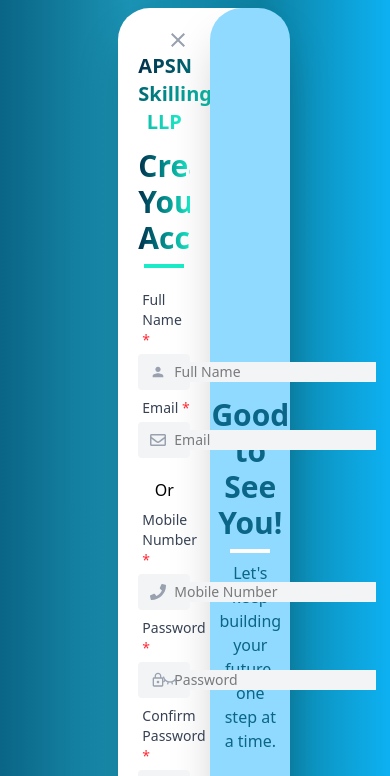
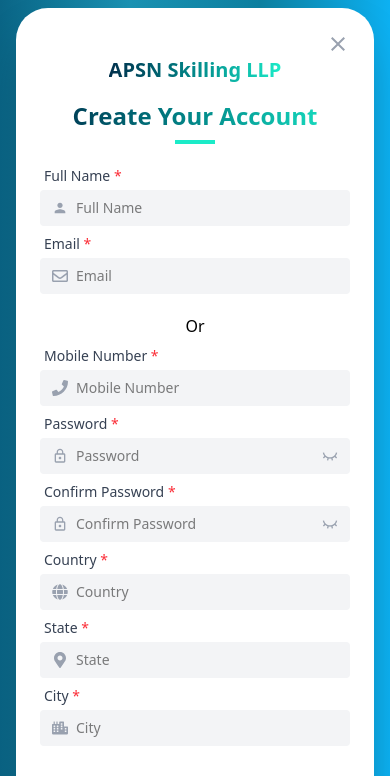
Before and after one commit to vedantgolegaonkar/Components, a Next.js app: page /signup in a window 390 px wide. Shown: the top 776 px of the page. Built offline with nearby package versions, Linux system fonts and the light colour scheme.

Commit message:
responsive auth pages

```diff
--- a/src/app/signup/page.js
+++ b/src/app/signup/page.js
@@ -110,21 +110,15 @@ export default function SignUp() {
 
 return (
   <div className="relative flex flex-col items-center justify-center min-h-screen py-2 bg-[linear-gradient(to_right,_#0A6586,_#1B93B4,_#0D81A1,_#0DB1F2)] overflow-hidden">
-      {/* <div
-        className="absolute inset-0 bg-cover bg-center z-0"
-        style={{
-          backgroundImage: "url('/background.jpg')",
-          opacity: 1,
-        }}
-      ></div> */}
     <Toaster position="top-right" />
-      <main className="flex flex-col items-center justify-center w-full flex-1 px-20 text-center">
+    <main className="flex flex-col items-center justify-center w-full flex-1 px-4 sm:px-8 md:px-12 lg:px-20 text-center">
       <div
-          className={`bg-white rounded-4xl shadow-2xl flex w-2/3 max-w-4xl transform transition-all duration-300 ${
+        className={`bg-white rounded-4xl shadow-2xl flex flex-col md:flex-row w-full max-w-4xl transition-all duration-300 ${
           isClosing ? 'opacity-0 scale-90' : 'opacity-100 scale-100'
         }`}
       >
-          <div className="w-3/5 p-5">
+        {/* Left Form Section */}
+        <div className="w-full md:w-3/5 p-6 sm:p-10 lg:p-14">
           <div className="flex justify-end">
             <button
               onClick={handleClose}
@@ -134,15 +128,17 @@ export default function SignUp() {
               <IoMdClose />
             </button>
           </div>
-            <div className="text-center font-bold text-xl">
+
+          <div className="text-center font-bold text-xl sm:text-2xl mb-4">
             <span className="text-transparent bg-clip-text bg-gradient-to-r from-[#01304C] to-[#1BEBC8]">
               {companyName}
             </span>
           </div>
-            <div className="py-3">
-              <h2 className="text-3xl font-bold text-transparent bg-clip-text bg-gradient-to-r from-[#01304C] to-[#1BEBC8] mb-2">
+
+          <h2 className="text-2xl sm:text-3xl font-bold text-transparent bg-clip-text bg-gradient-to-r from-[#01304C] to-[#1BEBC8] mb-2">
             {accountCreate}
           </h2>
+
           <div className="border-2 w-10 border-[#1BEBC8] inline-block mb-4"></div>
 
           <form
@@ -232,8 +228,7 @@ export default function SignUp() {
                   error={errors.city}
                   required={true}
                 />
-
-                <div className="w-64 text-sm text-gray-500 mb-4 mt-5">
+            <div className="w-full sm:w-64 text-sm text-gray-500 mb-4 mt-5">
               {signing}{' '}
               <Link
                 href="/terms"
@@ -258,7 +253,7 @@ export default function SignUp() {
             <button
               type="submit"
               disabled={!isValid || loading}
-                  className={`mt-4 w-full py-2 rounded-full font-semibold transition-colors duration-300 ${
+              className={`mt-4 w-full sm:w-64 py-2 rounded-full font-semibold transition-colors duration-300 ${
                 loading || !isValid
                   ? 'bg-gray-300 text-white cursor-not-allowed'
                   : 'bg-[#1BEBC8] text-white hover:bg-[#17c6ad]'
@@ -268,17 +263,15 @@ export default function SignUp() {
             </button>
           </form>
         </div>
-          </div>
 
-          <div className="w-2/5 bg-[#90DAFF] text-[#0A6586] rounded-4xl py-36 px-10 flex flex-col items-center justify-center shadow-2xl">
-            <h2 className="text-3xl font-bold mb-2">{signInTitle}</h2>
+        {/* Right Panel - Hidden on small screens */}
+        <div className="hidden md:flex w-full md:w-2/5 bg-[#90DAFF] text-[#0A6586] rounded-b-4xl md:rounded-bl-none md:rounded-tr-4xl md:rounded-br-4xl py-24 px-8 shadow-2xl flex-col items-center justify-center text-center">
+          <h2 className="text-2xl sm:text-3xl font-bold mb-2">{signInTitle}</h2>
           <div className="border-2 w-10 border-white inline-block mb-2"></div>
-            <p className="mb-10">
-              {subTitle}
-            </p>
+          <p className="mb-10 text-sm sm:text-base">{subTitle}</p>
           <Link
             href="/signin"
-              className="border-2 border-white rounded-full px-12 py-2 inline-block hover:bg-white hover:text-[#1BEBC8] font-semibold transition"
+            className="border-2 border-white rounded-full px-10 py-2 inline-block hover:bg-white hover:text-[#1BEBC8] font-semibold transition"
           >
             {loginButton}
           </Link>
@@ -287,6 +280,8 @@ export default function SignUp() {
     </main>
   </div>
 );
+
+
 }
 
 function InputField({
```
Also changed, not shown: src/app/signin/page.js (+7 -0 lines). Lines whose indentation alone changed are shown as unchanged.
